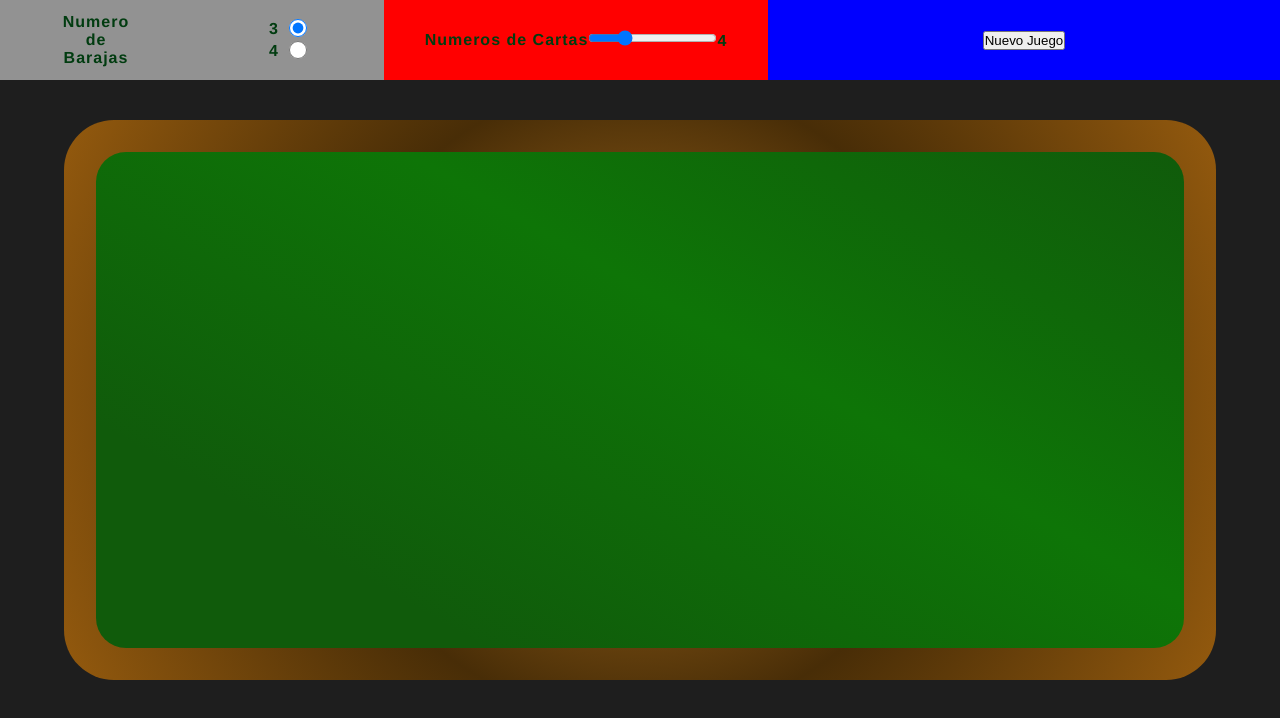
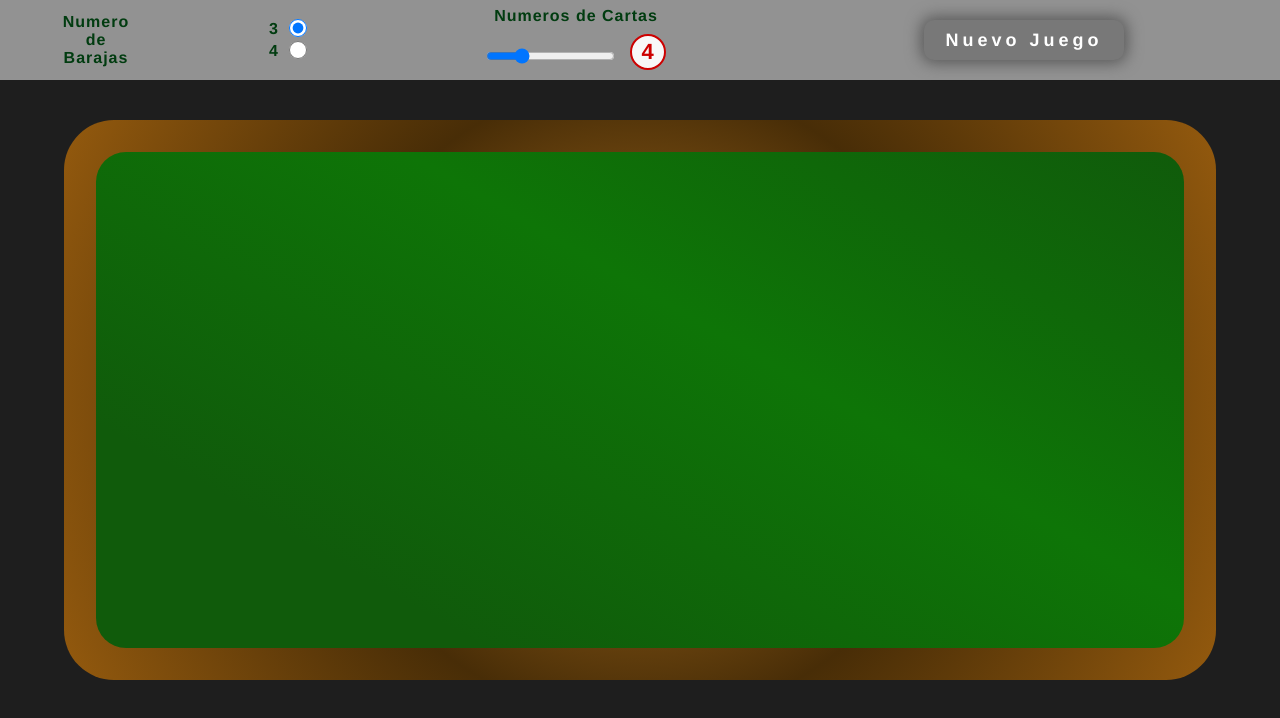
Before and after one commit to maxife36/Prueba-Tecnica---HANU, a React (Vite) app: page / in a window 1280 px wide. Shown: the top 718 px of the page. Built offline with nearby package versions, Linux system fonts and the light colour scheme; the HTML template or start-up script is replaced by a standard one.

Commit message:
all Header Components Styles

```diff
--- a/src/components/Header/Header.css
+++ b/src/components/Header/Header.css
@@ -68,10 +68,53 @@
 
 .ranks-container {
     width: 30%;
-    background-color: red;
+    flex-flow: row wrap;
+
+}
+
+.rank-title,
+.rank-option{
+    display: flex;
+    justify-content: center;
+    align-items: center;
+    width: 100%;
+}
+
+.rank-option{
+    label{
+        position: relative;
+        top: -4px;
+        display: flex;
+        justify-content: center;
+        align-items: center;
+        width: 36px;
+        height: 36px;
+        border-radius: 50%;
+        background-color: #f8f8f8;
+        margin-left: 15px;
+        font-size: 22px;
+        border: 2px solid #cd0000;
+        color: #cd0000;
+    }
 }
 
 .reset-btn-container {
     flex-grow: 1;
-    background-color: blue;
+    button{
+        all: unset;
+        cursor: pointer;
+        letter-spacing: 4px;
+        background-color: #787878 ;
+        color: #fff;
+        width: 200px;
+        height: 40px;
+        font-size: 18px;
+        border-radius: 10px;
+        box-shadow: 0 0 15px 3px #585858 ;
+        transition: all 0.2s ease-in-out;
+    }
+    button:hover{
+        letter-spacing: 5px;
+        box-shadow: 0 0 15px 1px #bcbcbc ;
+    }
 }
```
Also changed, not shown: src/App.tsx (line endings or trailing spaces).
